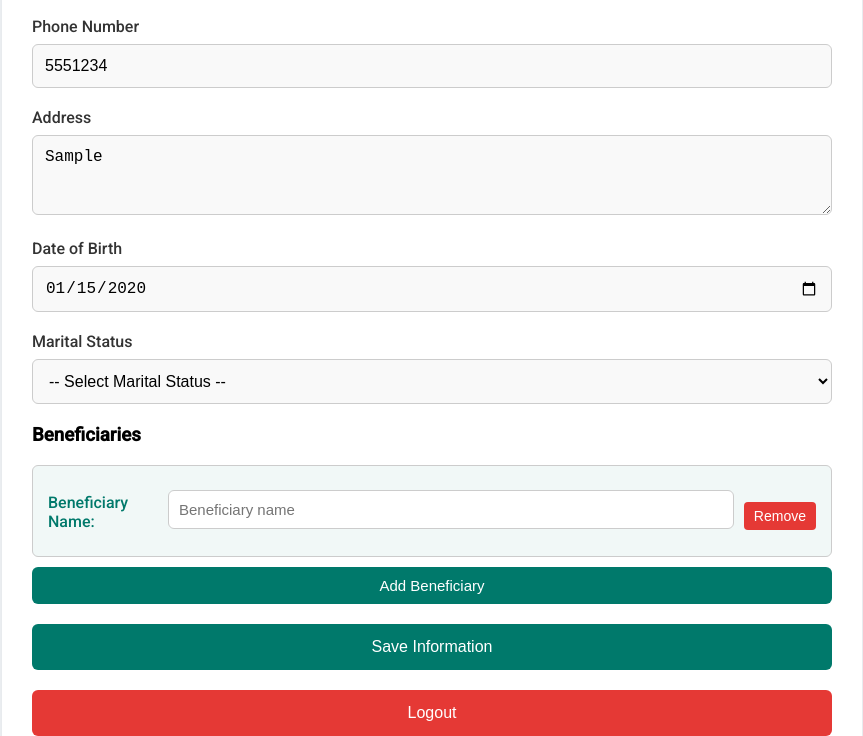
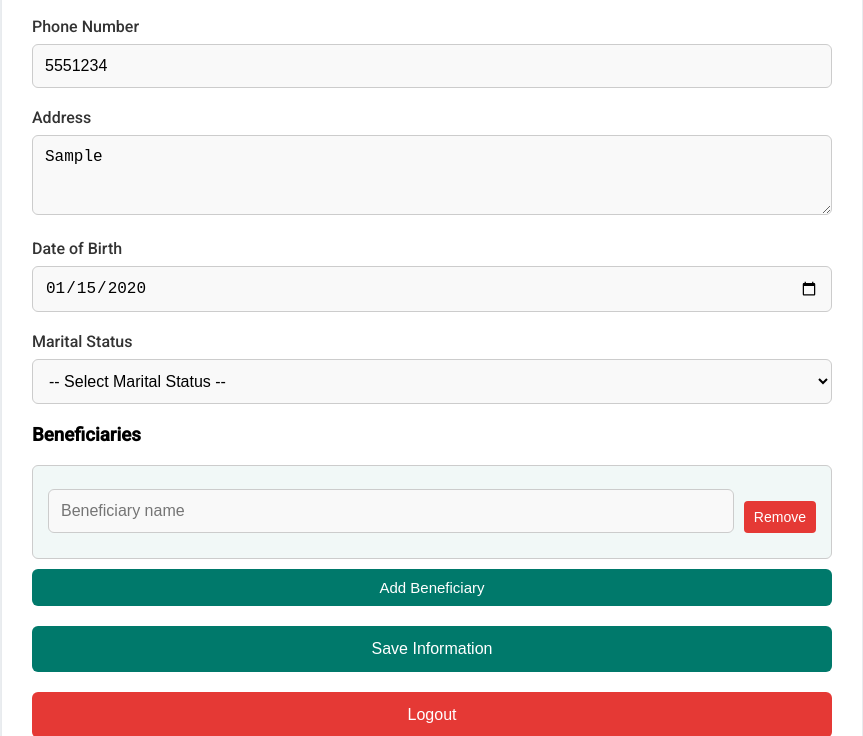
Before and after one commit to MikeDev2186/BCWebApp, a plain HTML site: page user-dashboard.html in a window 1280 px wide. Both pictures are taken after typing "Sample", "5551234", "Sample", "2020-01-15" into the empty fields and a click on the button "Add Beneficiary". Shown: the part 394-1130 px from the top of the page, without its empty margins (208-1071 px from the left). Drawn offline with Linux system fonts and the light colour scheme; no server answers.

Commit message:
Update user-dashboard.html

```diff
--- a/user-dashboard.html
+++ b/user-dashboard.html
@@ -59,7 +59,6 @@
       border-radius: 6px;
       font-size: 16px;
       cursor: pointer;
-      transition: background-color 0.3s ease;
     }
     button:hover {
       background-color: #004d40;
@@ -84,20 +83,9 @@
       display: flex;
       gap: 10px;
       margin-bottom: 10px;
-      align-items: center;
-    }
-    .beneficiary label {
-      flex: 0 0 110px;
-      font-weight: 500;
-      color: #00796b;
     }
     .beneficiary input {
       flex: 1;
-      padding: 10px;
-      font-size: 15px;
-      border-radius: 6px;
-      border: 1px solid #ccc;
-      background-color: #fff;
     }
     .beneficiary button {
       flex: 0 0 auto;
@@ -109,7 +97,6 @@
       border: none;
       cursor: pointer;
       color: white;
-      transition: background-color 0.3s ease;
     }
     .beneficiary button:hover {
       background-color: #d32f2f;
@@ -123,7 +110,6 @@
       cursor: pointer;
       border: none;
       color: white;
-      transition: background-color 0.3s ease;
     }
     #addBeneficiaryBtn:hover {
       background-color: #004d40;
@@ -177,7 +163,7 @@
 
     <h3>Beneficiaries</h3>
     <div class="beneficiaries-container" id="beneficiariesContainer">
-      <!-- Beneficiary fields appended here -->
+      <!-- Beneficiary fields will be appended here -->
     </div>
     <button type="button" id="addBeneficiaryBtn">Add Beneficiary</button>
 
@@ -209,53 +195,37 @@
   const beneficiariesContainer = document.getElementById("beneficiariesContainer");
   const addBeneficiaryBtn = document.getElementById("addBeneficiaryBtn");
 
+  // Utility: Add new beneficiary input field
   function addBeneficiary(name = "") {
     const div = document.createElement("div");
     div.classList.add("beneficiary");
-
-    const label = document.createElement("label");
-    label.textContent = "Beneficiary Name:";
-    label.setAttribute("aria-label", "Beneficiary Name");
 
     const input = document.createElement("input");
     input.type = "text";
     input.placeholder = "Beneficiary name";
     input.value = name;
     input.required = true;
-    input.setAttribute("aria-required", "true");
 
     const removeBtn = document.createElement("button");
     removeBtn.type = "button";
     removeBtn.textContent = "Remove";
-    removeBtn.onclick = () => {
-      if (confirm("Are you sure you want to remove this beneficiary?")) {
-        div.remove();
-      }
-    };
+    removeBtn.onclick = () => div.remove();
 
-    div.appendChild(label);
     div.appendChild(input);
     div.appendChild(removeBtn);
 
     beneficiariesContainer.appendChild(div);
   }
 
-  addBeneficiaryBtn.addEventListener("click", () => {
-    // Prevent adding empty beneficiary fields if last is empty
-    const lastInput = beneficiariesContainer.querySelector("input:last-of-type");
-    if (lastInput && lastInput.value.trim() === "") {
-      alert("Please fill in the existing beneficiary before adding a new one.");
-      lastInput.focus();
-      return;
-    }
-    addBeneficiary();
-  });
+  addBeneficiaryBtn.addEventListener("click", () => addBeneficiary());
 
+  // Fill email from auth state or localStorage
   onAuthStateChanged(auth, (user) => {
     if (user) {
       emailInput.value = user.email || localStorage.getItem("userEmail") || "";
       loadMemberData(user.uid);
     } else {
+      // Not logged in, redirect or show error
       alert("You are not logged in. Redirecting to login page.");
       window.location.href = "index.html";
     }
@@ -273,14 +243,15 @@
         document.getElementById("dob").value = data.dob || "";
         document.getElementById("maritalStatus").value = data.maritalStatus || "";
 
+        // Clear existing beneficiaries
         beneficiariesContainer.innerHTML = "";
         if (Array.isArray(data.beneficiaries) && data.beneficiaries.length > 0) {
           data.beneficiaries.forEach(name => addBeneficiary(name));
         } else {
-          addBeneficiary();
+          addBeneficiary(); // Add one empty by default
         }
       } else {
-        addBeneficiary();
+        addBeneficiary(); // no data, add one empty beneficiary input
       }
     } catch (error) {
       console.error("Error loading member data:", error);
@@ -291,15 +262,11 @@
   document.getElementById("memberForm").addEventListener("submit", async (event) => {
     event.preventDefault();
 
+    // Gather beneficiaries values
     const beneficiaries = [];
     beneficiariesContainer.querySelectorAll("input").forEach(input => {
       if (input.value.trim()) beneficiaries.push(input.value.trim());
     });
-
-    if (beneficiaries.length === 0) {
-      alert("Please add at least one beneficiary.");
-      return;
-    }
 
     const user = auth.currentUser;
     if (!user) {
```
